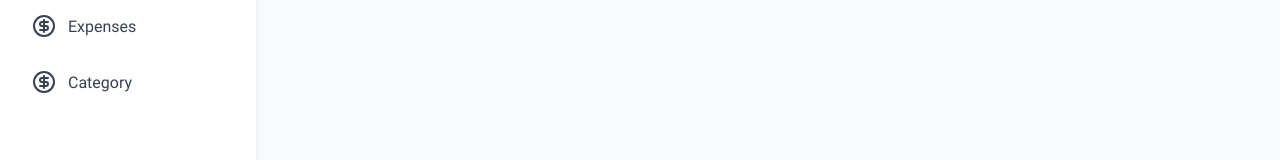
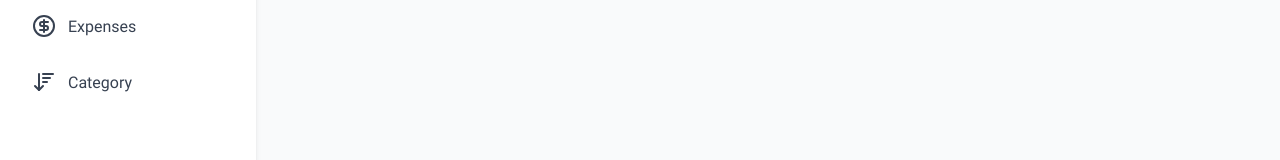
Before and after one commit to vemm8ks2/WEB-JSP-Admin, a React (Vite) app: page / in a window 1280 px wide. Shown: the part 378-538 px from the top of the page. Built offline with nearby package versions, Linux system fonts and the light colour scheme.

Commit message:
style: 스타일 수정

```diff
--- a/src/pages/dashboard/DashboardWrapper.tsx
+++ b/src/pages/dashboard/DashboardWrapper.tsx
@@ -15,7 +15,7 @@
     <div className="flex bg-gray-50 text-gray-900 w-full min-w-max max-w-[100vw] min-h-screen">
       <Sidebar sidebarState={sidebarState} />
       <main
-        className={`flex flex-col w-screen h-full min-h-screen py-7 px-9 bg-gray-50 ${
+        className={`flex flex-col w-full h-full min-h-screen py-7 px-9 bg-gray-50 ${
           sidebarState.sidebar ? "pl-24" : "pl-72"
         }`}
       >
--- a/src/pages/layout/Sidebar.tsx
+++ b/src/pages/layout/Sidebar.tsx
@@ -6,6 +6,7 @@
   LucideIcon,
   SlidersHorizontal,
   User,
+  ArrowDownWideNarrow
 } from "lucide-react";
 import { Link, useLocation } from "react-router-dom";
 
@@ -116,7 +117,7 @@
         />
         <SidebarLink
           href={`${rootPath}/category`}
-          icon={CircleDollarSign}
+          icon={ArrowDownWideNarrow}
           label="Category"
           sidebar={sidebar}
         />
```
